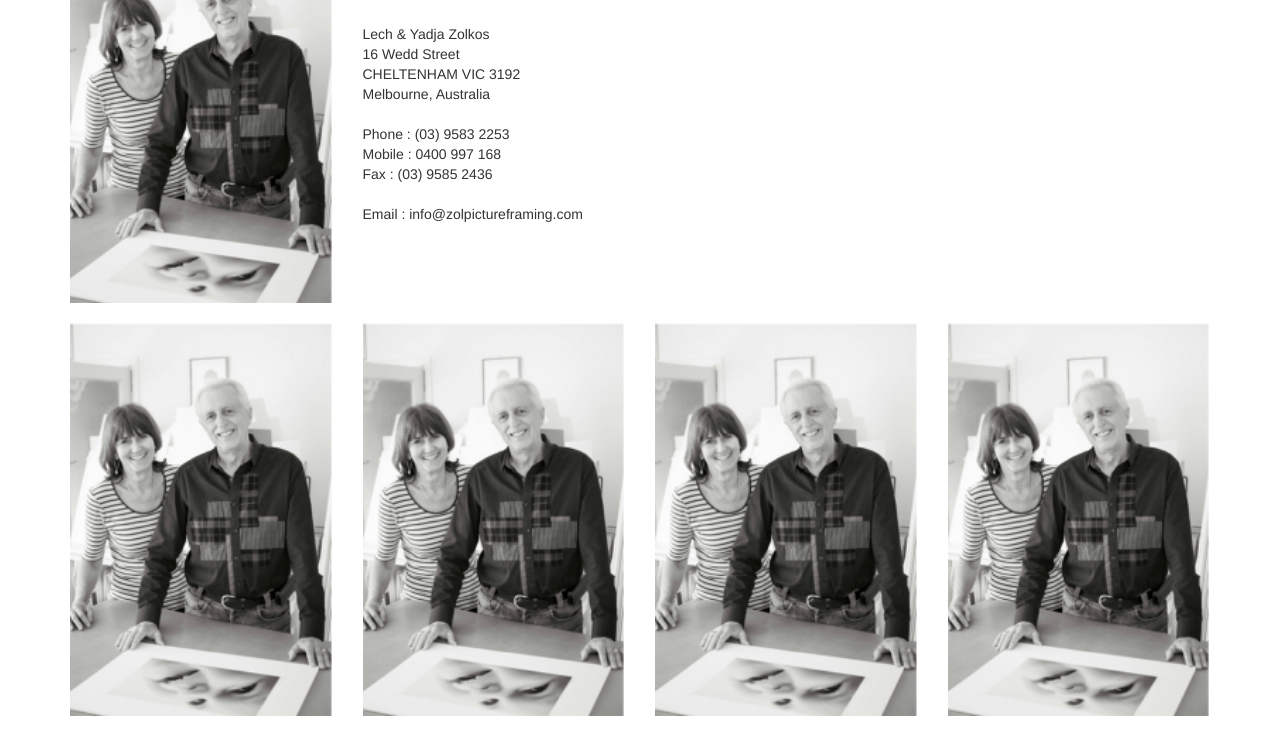
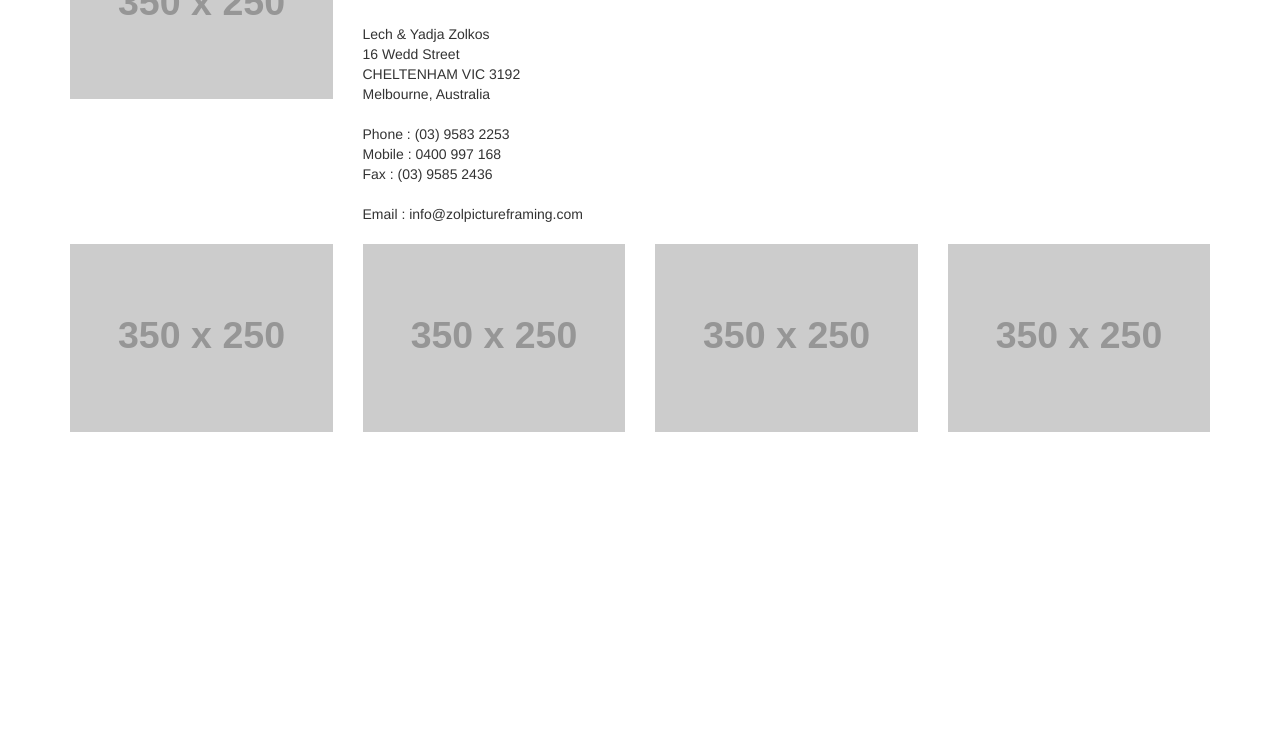
Before and after one commit to zolpf/zolpf.github.io, a website: page contact.html in a window 1280 px wide. Shown: the part 320-1066 px from the top of the page. After the commit the page ends 800 px from the top, so only its background shows below. Drawn offline with Linux system fonts and the light colour scheme; placeholder pictures from the web are drawn by us.

Commit message:
Add placeholder images to contact page

```diff
--- a/contact.html
+++ b/contact.html
@@ -49,7 +49,7 @@
       </div>
         <div class="row">
             <div class="col-md-3 col-sm-6">
-                <img src="zolpic1.png" class="fullwidth"/>
+                <img src="http://placehold.it/350x250" class="fullwidth"/>
             </div>
             <div class="col-md-9 col-sm-6">
                 We extend an invitation for you to view our work and receive a free, no obligation estimate of your framing needs.
@@ -74,16 +74,16 @@
     <div class="container">
         <div class="row">
             <div class="col-sm-3">
-                <img src="zolpic1.png" class="fullwidth"/>
+                <img src="http://placehold.it/350x250" class="fullwidth"/>
             </div>
             <div class="col-sm-3">
-                <img src="zolpic1.png" class="fullwidth"/>
+                <img src="http://placehold.it/350x250" class="fullwidth"/>
             </div>
             <div class="col-sm-3">
-                <img src="zolpic1.png" class="fullwidth"/>
+                <img src="http://placehold.it/350x250" class="fullwidth"/>
             </div>
             <div class="col-sm-3">
-                <img src="zolpic1.png" class="fullwidth"/>
+                <img src="http://placehold.it/350x250" class="fullwidth"/>
             </div>
         </div>
     </div>
```
